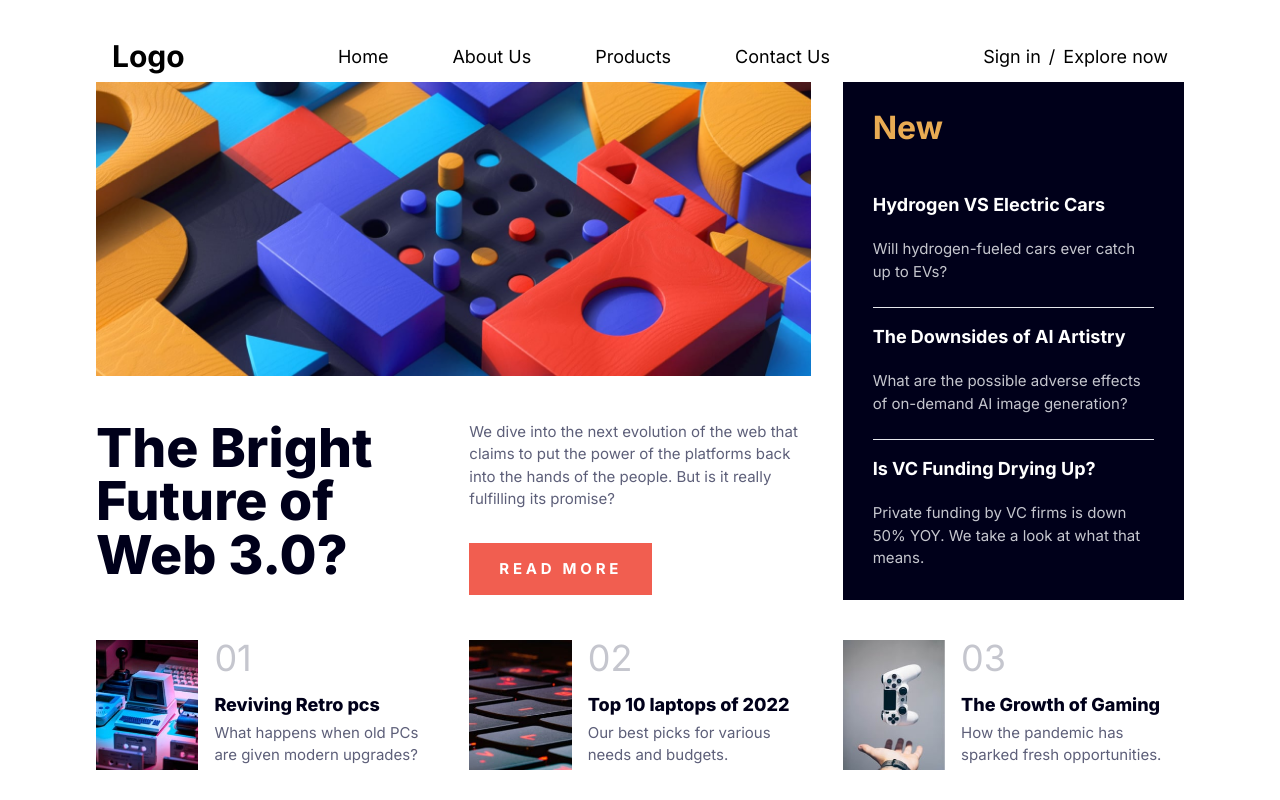
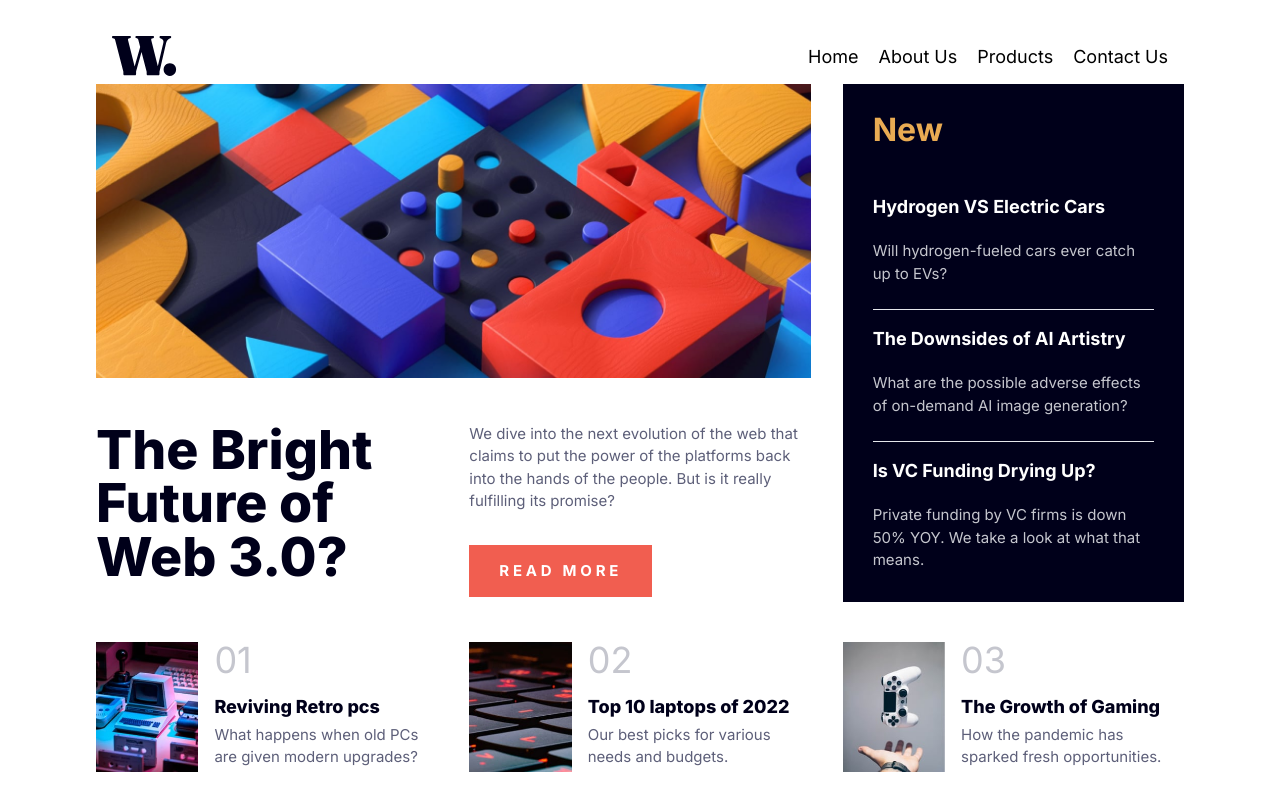
Before and after one commit to sphnikola/news-homepage, a React (Vite) app: page / in a window 1280 px wide. Built offline with nearby package versions, Linux system fonts and the light colour scheme.

Commit message:
Fix navbar position

```diff
--- a/src/Navbar.jsx
+++ b/src/Navbar.jsx
@@ -1,92 +1,7 @@
-// import { useState } from "react";
-// // import { close, logo, menu } from "../assets";
-// import close from "./assets/images/icon-menu-close.svg";
-// import menu from "./assets/images/icon-menu.svg";
-
-// export const navLinks = [
-//   {
-//     id: "home",
-//     title: "Home",
-//   },
-//   {
-//     id: "features",
-//     title: "Features",
-//   },
-//   {
-//     id: "product",
-//     title: "Product",
-//   },
-//   {
-//     id: "clients",
-//     title: "Clients",
-//   },
-// ];
-
-// const Navbar = () => {
-//   const [active, setActive] = useState("Home");
-//   const [toggle, setToggle] = useState(false);
-
-//   return (
-//     <nav className=" w-full flex py-6 justify-between items-center navbar">
-//       {/* Logo */}
-//       <h1 className="text-3xl text-white">Logo</h1>
-
-//       {/* Desktop Navigation */}
-//       <ul className="list-none sm:flex hidden justify-end items-center flex-1">
-//         {navLinks.map((nav, index) => (
-//           <li
-//             key={nav.id}
-//             className={`font-poppins font-normal cursor-pointer text-[16px] ${
-//               active === nav.title ? "text-white" : "text-dimWhite"
-//             } ${index === navLinks.length - 1 ? "mr-0" : "mr-10"}`}
-//             onClick={() => setActive(nav.title)}
-//           >
-//             <a href={`#${nav.id}`}>{nav.title}</a>
-//           </li>
-//         ))}
-//       </ul>
-
-//       {/* Mobile Navigation */}
-//       <div className="sm:hidden flex flex-1 justify-end items-center">
-//         <img
-//           src={toggle ? close : menu}
-//           alt="menu"
-//           className="w-[28px] h-[28px] object-contain"
-//           onClick={() => setToggle(!toggle)}
-//         />
-
-//         {/* Sidebar */}
-//         <div
-//           className={`${
-//             !toggle ? "hidden" : "flex "
-//           } p-6 bg-black-gradient absolute top-20 right-0 mx-4 my-2  min-w-[140px] rounded-xl sidebar`}
-//         >
-//           <ul className="list-none flex justify-end items-start flex-1 flex-col ">
-//             {navLinks.map((nav, index) => (
-//               <li
-//                 key={nav.id}
-//                 className={`font-poppins font-medium cursor-pointer text-[16px] ${
-//                   active === nav.title ? "text-white" : "text-dimWhite"
-//                 } ${index === navLinks.length - 1 ? "mb-0" : "mb-4"}`}
-//                 onClick={() => setActive(nav.title)}
-//               >
-//                 <a href={`#${nav.id}`}>{nav.title}</a>
-//               </li>
-//             ))}
-//           </ul>
-//         </div>
-//       </div>
-//     </nav>
-//   );
-// };
-
-// export default Navbar;
-
-// Navbar.js
-// for nextjs 13.4 users
 import { useState } from "react";
 import open from "./assets/images/icon-menu.svg";
 import close from "./assets/images/icon-menu-close.svg";
+import logo from "./assets/images/logo.svg";
 const Navbar = () => {
   const [isMenuOpen, setIsMenuOpen] = useState(false);
   const navLinks = [
@@ -99,10 +14,9 @@ const Navbar = () => {
     <>
       <header className="sm:px-8 px-4 py-2 z-10 w-full">
         <nav className="flex justify-between items-center max-container">
-          <a href="/" className="text-3xl font-bold">
-            Logo
-          </a>
-          <ul className="flex-1 flex justify-center items-center gap-16 max-lg:hidden">
+          <img src={logo} />
+
+          <ul className="flex-1 flex  justify-end gap-x-5 max-lg:hidden">
             {navLinks.map((item) => (
               <li key={item.label}>
                 <a
@@ -114,11 +28,7 @@ const Navbar = () => {
               </li>
             ))}
           </ul>
-          <div className="flex gap-2 text-lg leading-normal font-medium font-montserrat max-lg:hidden wide:mr-24">
-            <a href="/">Sign in</a>
-            <span>/</span>
-            <a href="/">Explore now</a>
-          </div>
+
           <div
             className="hidden max-lg:block cursor-pointer"
             onClick={() => {
```
